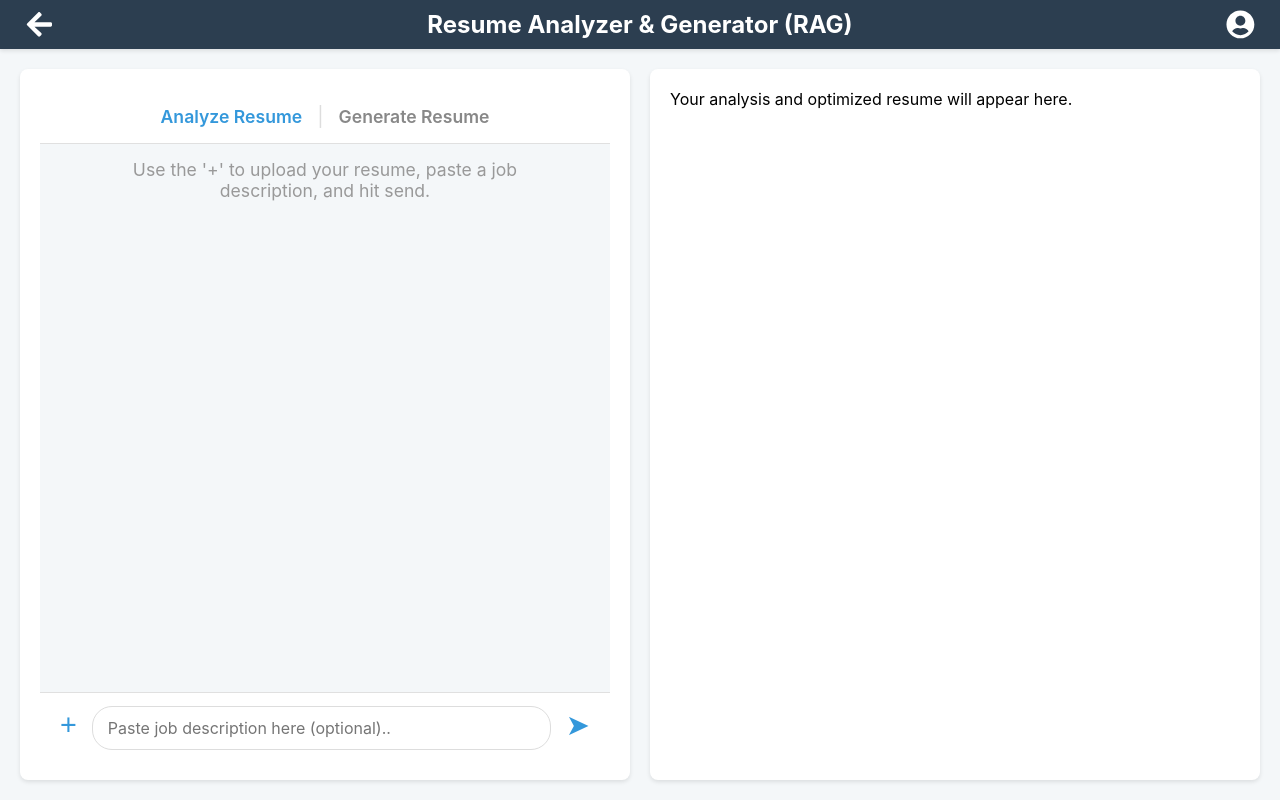
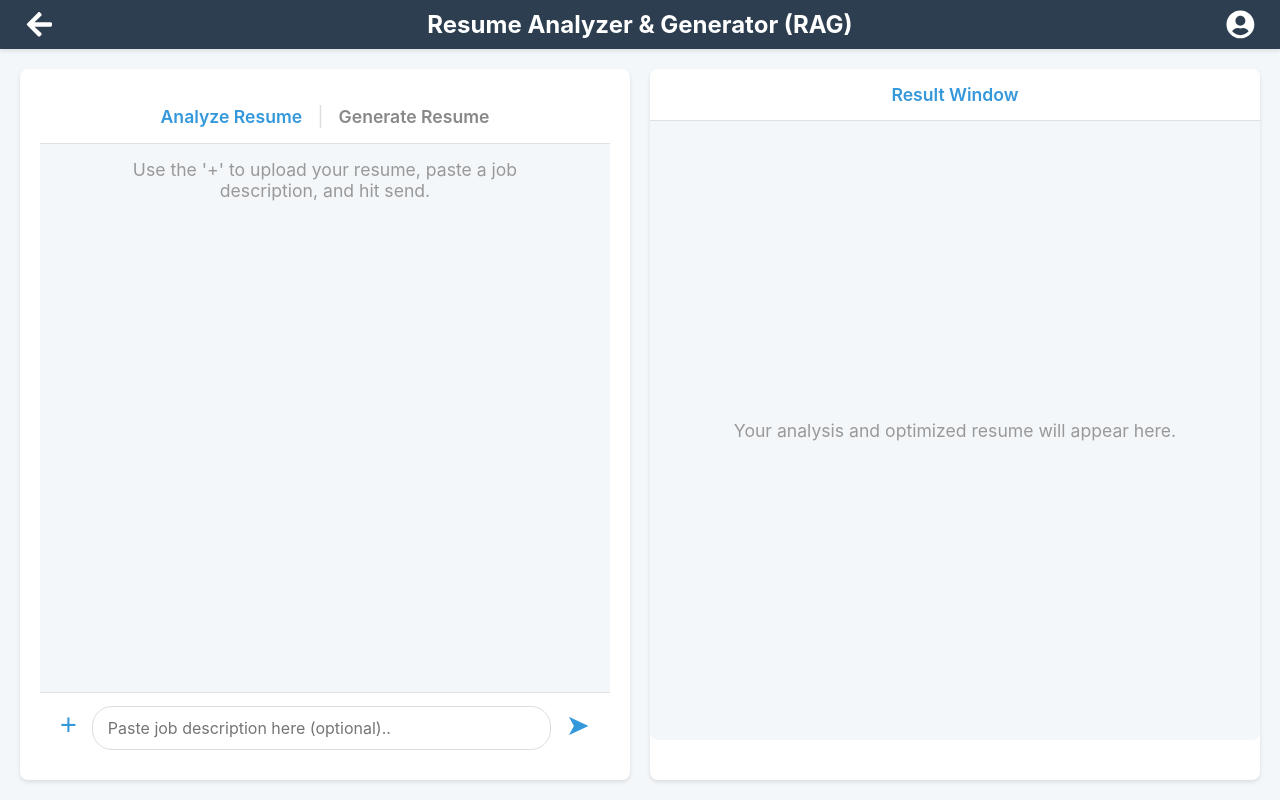
Before and after one commit to Preetham-stack/ATS_friendly_Resume, a React (Create React App) app in the folder frontend/: page / in a window 1280 px wide. Built offline with nearby package versions, Linux system fonts and the light colour scheme; the HTML template or start-up script is replaced by a standard one.

Commit message:
Updated the update resume api response in the forntend

```diff
--- a/frontend/src/App.css
+++ b/frontend/src/App.css
@@ -36,3 +36,34 @@ body {
   box-shadow: 0 2px 4px rgba(0,0,0,0.1);
   padding: 20px;
 }
+
+.placeholder-results {
+  display: flex;
+  flex-direction: column;
+  height: 100%;
+  /* Remove padding from parent to allow header to span full width */
+  margin: -20px;
+  border-radius: 8px;
+  overflow: hidden;
+}
+
+.results-header {
+  padding: 15px 20px;
+  background-color: #ffffff;
+  border-bottom: 1px solid #e0e0e0;
+  text-align: center;
+  display: flex;
+  justify-content: center;
+  align-items: center;
+  gap: 15px;
+}
+
+.placeholder-content {
+  flex-grow: 1;
+  display: flex;
+  justify-content: center;
+  align-items: center;
+  color: #999;
+  font-size: 1.1em;
+  background-color: #f4f7f9;
+}
--- a/frontend/src/App.js
+++ b/frontend/src/App.js
@@ -90,7 +90,12 @@ function App() {
           ) : analysisResult ? (
             <ScoreDisplay result={analysisResult} onUpdateResume={handleUpdateResume} isUpdating={isUpdating} />
           ) : (
-            <div className="placeholder-results">Your analysis and optimized resume will appear here.</div>
+            <div className="placeholder-results">
+               <div className="results-header">
+                 <span className="mode-option active">Result Window</span>
+               </div>
+               <div className="placeholder-content">Your analysis and optimized resume will appear here.</div>
+            </div>
           )}
         </div>
       </main>
--- a/frontend/src/components/ResumeDisplay.js
+++ b/frontend/src/components/ResumeDisplay.js
@@ -10,6 +10,11 @@ function ResumeDisplay({ resume }) {
 
   // Check if we have the detailed update response object
   const isDetailedResponse = resume && typeof resume === 'object' && resume.optimized_resume_text;
+
+  // Helper function to remove formatting markers for UI display
+  const cleanTextForPreview = (text) => {
+    return text.replace(/\[H1\]|\[H2\]|\[H3\]|\[BULLET\]/g, '').trim();
+  };
 
   if (isDetailedResponse) {
     return (
@@ -36,7 +41,7 @@ function ResumeDisplay({ resume }) {
           <a href={`http://localhost:5000${resume.download_path}`} download className="download-button">
             Download as DOCX
           </a>
-          <pre className="resume-content">{resume.optimized_resume_text}</pre>
+          <pre className="resume-content">{cleanTextForPreview(resume.optimized_resume_text)}</pre>
         </div>
       </div>
     );
```
Also changed, not shown: 1 other file (tests, documents, lock files or other folders).
